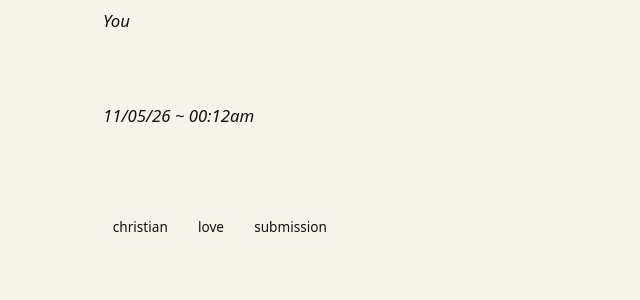
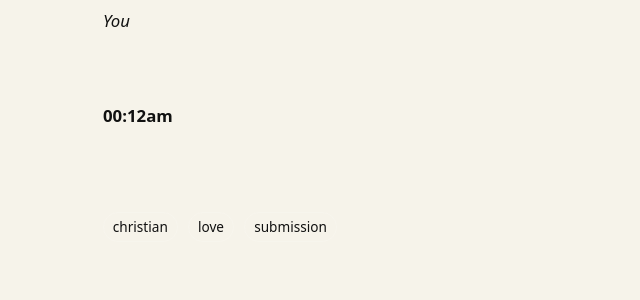
Before and after one commit to Wagz28/Wagz28.github.io, a Jekyll site: the page built from _poems/the-gift-of-you.md, in a window 1280 px wide. Shown: the part 938-1238 px from the top of the page, without its empty margins (107-747 px from the left). Built offline with Jekyll 4.4.1, drawn with Linux system fonts in a browser that asks for light colours.

Commit message:
bold added and date removed ~ the Gift of You

```diff
--- a/_poems/the-gift-of-you.md
+++ b/_poems/the-gift-of-you.md
@@ -23,4 +23,4 @@ You gave us back...
 
 _You_
 
-_11/05/26 ~ 00:12am_
+**00:12am**
```
